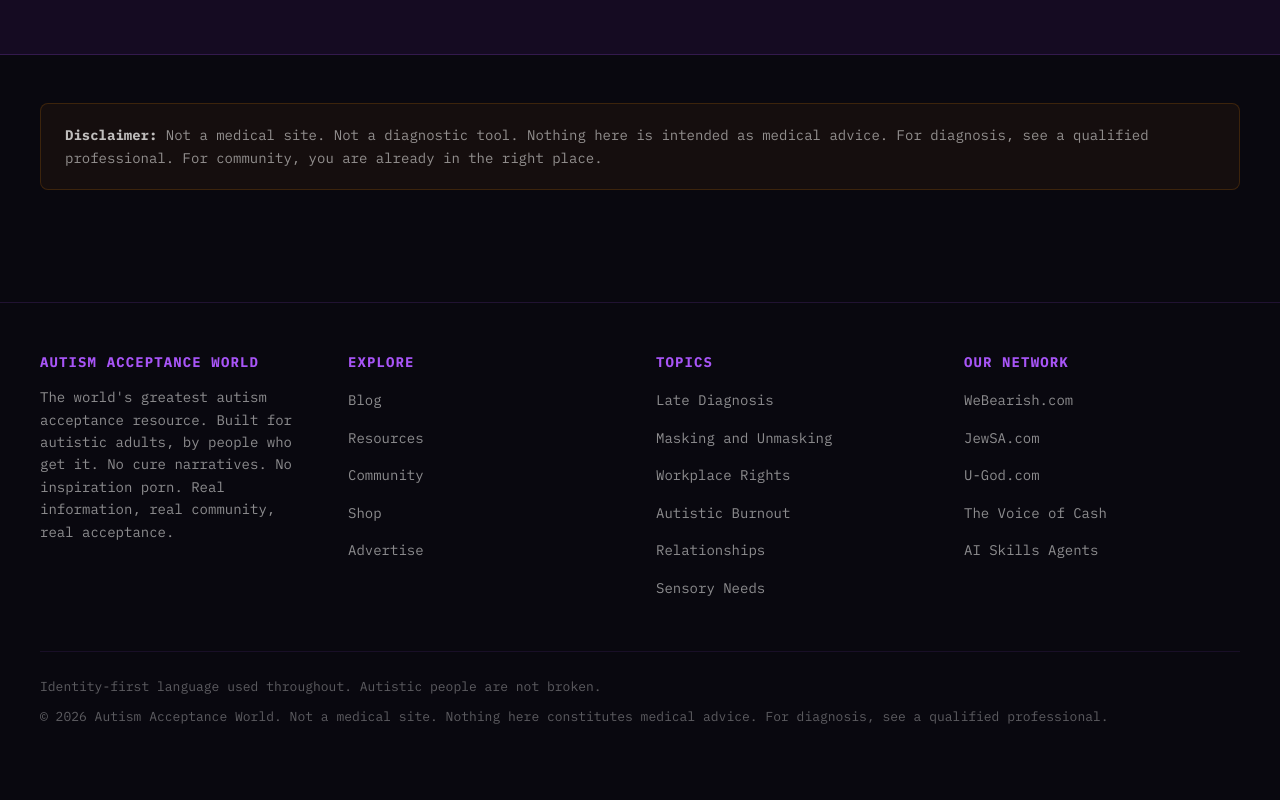
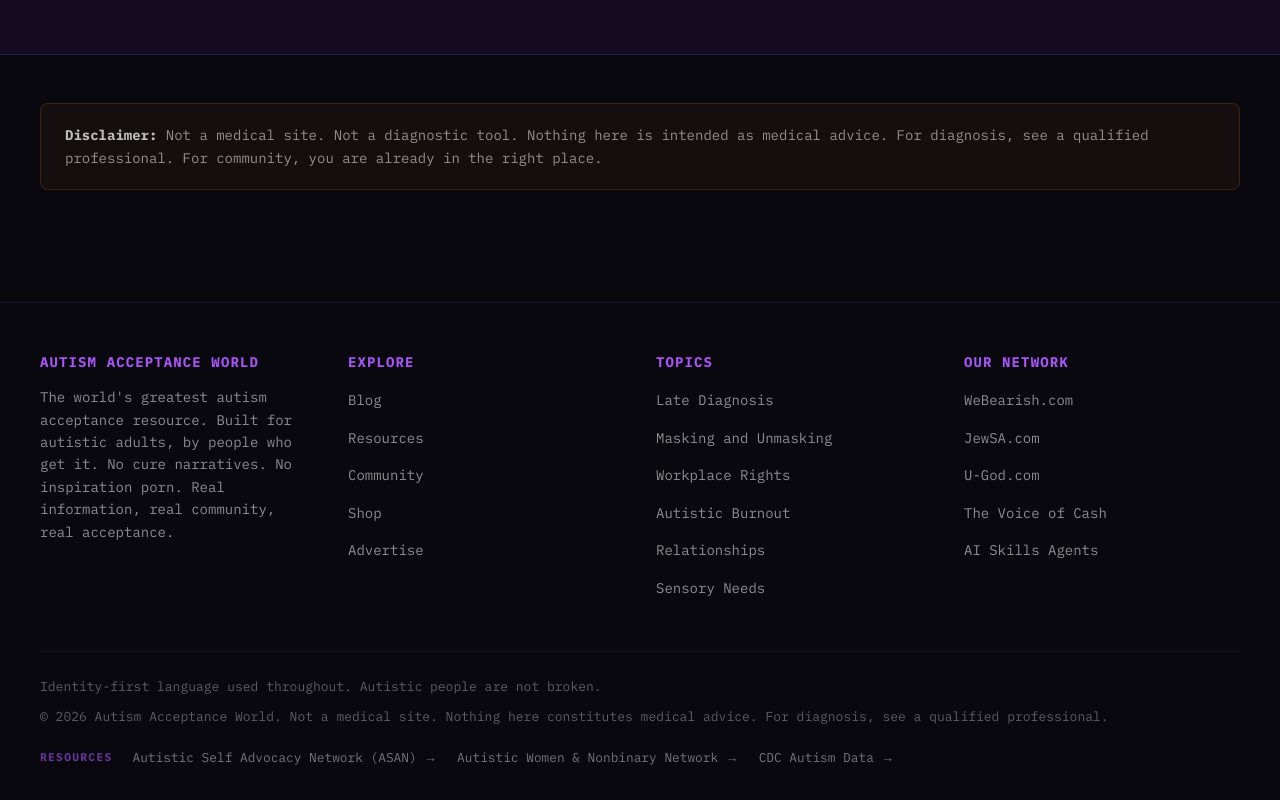
Before and after one commit to abigailleahgoldberg/autismacceptance, a Next.js app: page / in a window 1280 px wide. Shown: the part 3578-4378 px from the top of the page. Before the commit the page ends 4337 px from the top, so only its background shows below. Built offline with nearby package versions, Linux system fonts and the light colour scheme.

Commit message:
fix: SEO fundamentals — H1, Schema.org, canonical, authority links

```diff
--- a/app/layout.tsx
+++ b/app/layout.tsx
@@ -325,6 +325,20 @@ export default function RootLayout({
         <meta name="twitter:title" content="Autism Acceptance World — The Adult Autism Resource" />
         <meta name="twitter:description" content="Built for autistic adults. No cure narratives. Real acceptance." />
         <meta name="twitter:image" content="https://autismacceptance.world/bears/bears-together.jpg" />
+        <link rel="canonical" href="https://autismacceptance.world" />
+        <script type="application/ld+json" dangerouslySetInnerHTML={{ __html: JSON.stringify({
+          "@context": "https://schema.org",
+          "@type": "Organization",
+          "name": "Autism Acceptance World",
+          "url": "https://autismacceptance.world",
+          "description": "The adult autism resource. Built for autistic adults. No cure narratives. Real information, real community, real acceptance."
+        }) }} />
+        <script type="application/ld+json" dangerouslySetInnerHTML={{ __html: JSON.stringify({
+          "@context": "https://schema.org",
+          "@type": "WebSite",
+          "name": "Autism Acceptance World",
+          "url": "https://autismacceptance.world"
+        }) }} />
       </head>
       <body className={plexMono.className}>
         <nav style={navStyle} aria-label="Main navigation">
@@ -564,6 +578,12 @@ export default function RootLayout({
                 &copy; {new Date().getFullYear()} Autism Acceptance World. Not a medical site.
                 Nothing here constitutes medical advice. For diagnosis, see a qualified professional.
               </p>
+              <div style={{ display: "flex", gap: "20px", flexWrap: "wrap", alignItems: "center", paddingTop: "12px" }}>
+                <span style={{ fontSize: "0.7rem", fontWeight: 700, color: "rgba(168,85,247,0.6)", letterSpacing: "0.12em", textTransform: "uppercase" as const }}>Resources</span>
+                <a href="https://autisticadvocacy.org" target="_blank" rel="noopener noreferrer" style={{ color: "rgba(250,250,248,0.45)", fontSize: "0.8rem", textDecoration: "none" }}>Autistic Self Advocacy Network (ASAN) →</a>
+                <a href="https://awnnetwork.org" target="_blank" rel="noopener noreferrer" style={{ color: "rgba(250,250,248,0.45)", fontSize: "0.8rem", textDecoration: "none" }}>Autistic Women & Nonbinary Network →</a>
+                <a href="https://www.cdc.gov/autism" target="_blank" rel="noopener noreferrer" style={{ color: "rgba(250,250,248,0.45)", fontSize: "0.8rem", textDecoration: "none" }}>CDC Autism Data →</a>
+              </div>
             </div>
           </div>
         </footer>
```
